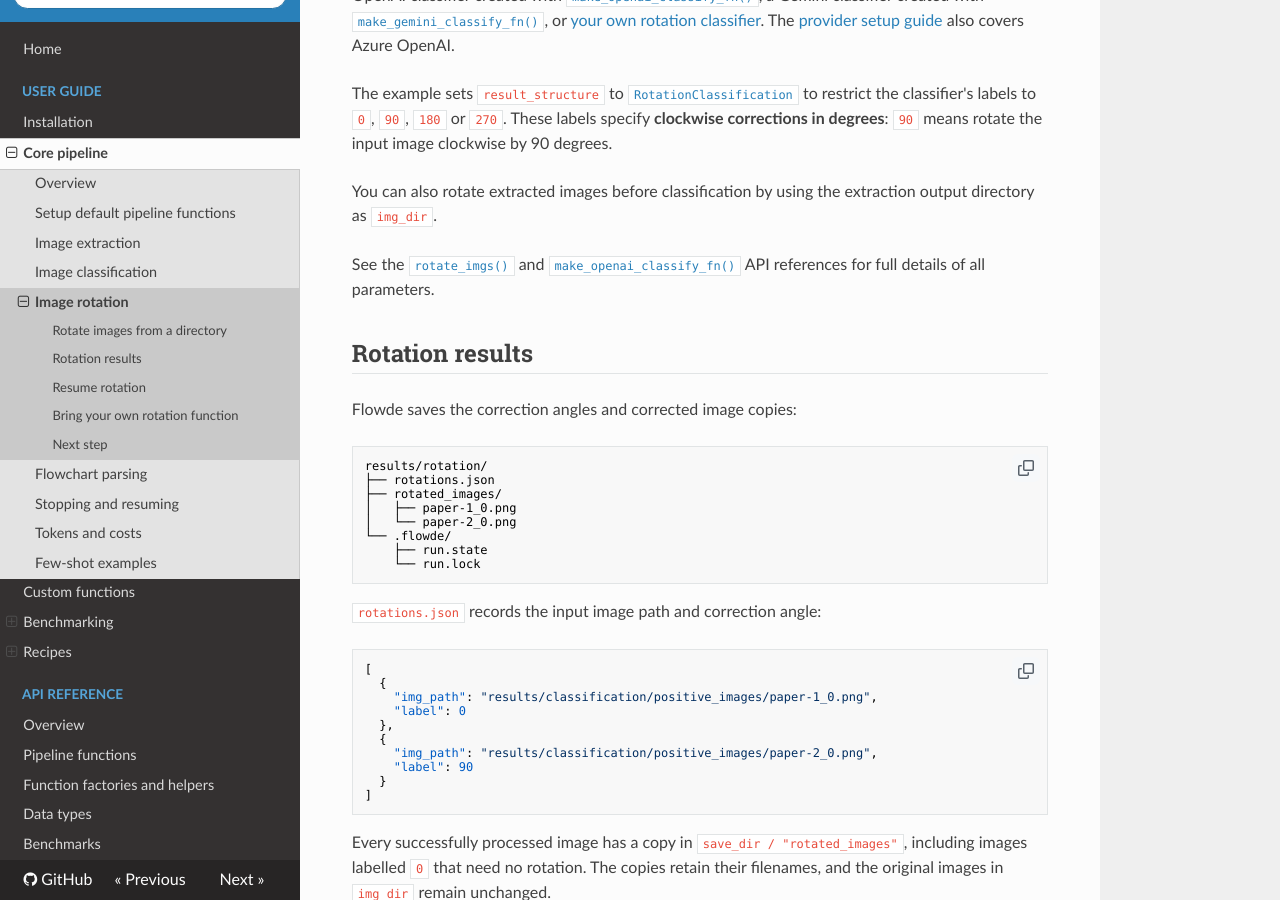
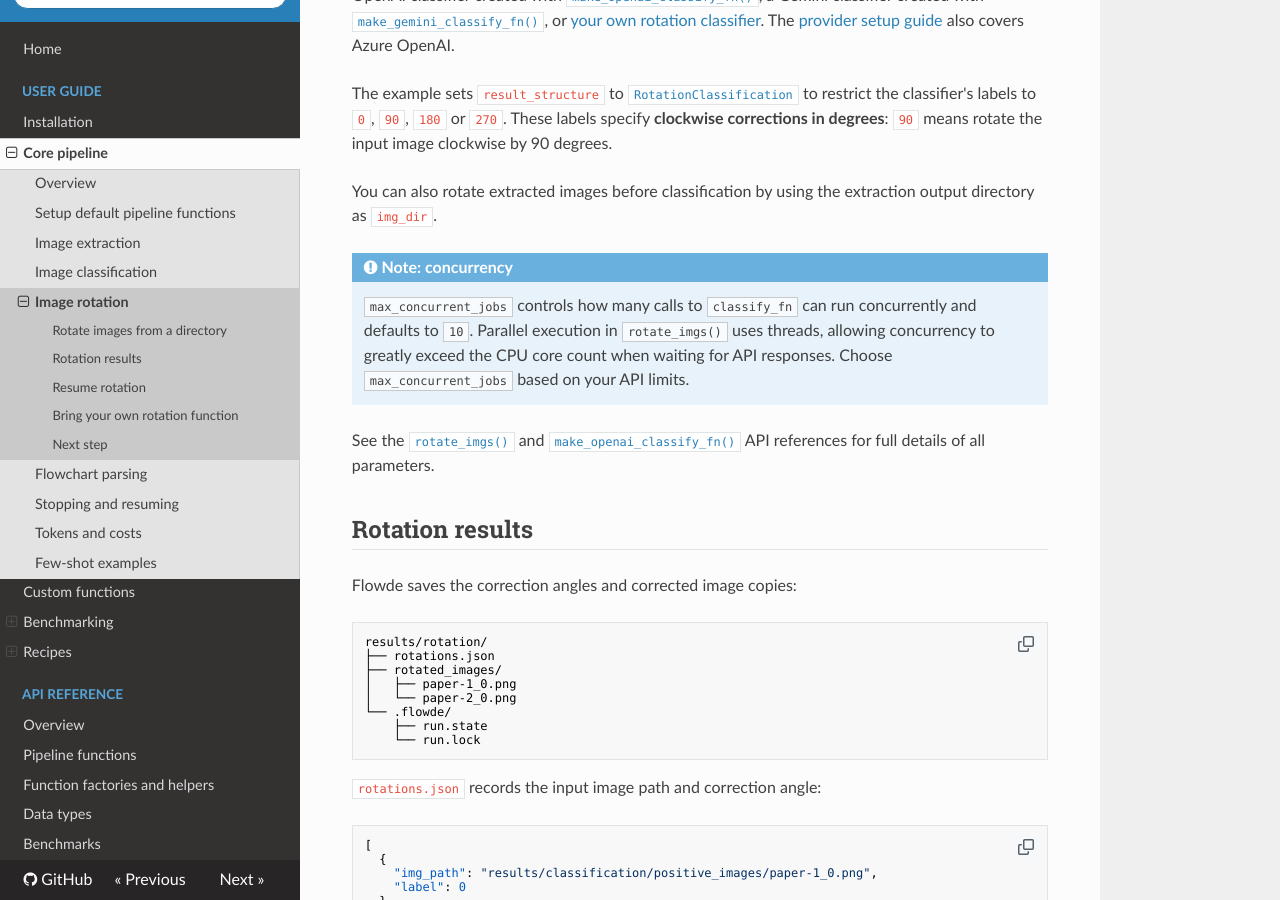
Before and after one commit to EPPI-Centre/Flowde, an MkDocs documentation site: the page built from docs/pipeline/rotation.md, in a window 1280 px wide and 900 px high, scrolled down 923 px. Built offline with MkDocs 1.6.1, drawn with Linux system fonts in a browser that asks for light colours; nearby versions of some CDN libraries.

Commit message:
note in docs on concurrency

```diff
--- a/docs/pipeline/rotation.md
+++ b/docs/pipeline/rotation.md
@@ -64,6 +64,21 @@ clockwise by 90 degrees.
 
 You can also rotate extracted images before classification by using the
 extraction output directory as `img_dir`.
+
+<!-- prettier-ignore-start -->
+<!-- markdownlint-disable MD046 -->
+
+!!! note "Note: concurrency"
+
+    `max_concurrent_jobs` controls how many calls to `classify_fn` can run
+    concurrently and defaults to `10`. Parallel execution in
+    [`rotate_imgs()`](../reference/pipeline.md#flowde.rotate_imgs.rotate_imgs)
+    uses threads, allowing concurrency to greatly exceed the CPU core count
+    when waiting for API responses. Choose `max_concurrent_jobs` based on your
+    API limits.
+
+<!-- markdownlint-enable MD046 -->
+<!-- prettier-ignore-end -->
 
 See the
 [`rotate_imgs()`](../reference/pipeline.md#flowde.rotate_imgs.rotate_imgs)
```
Also changed, not shown: docs/AGENTS.md (added, +38 -0 lines), docs/pipeline/classification.md (+15 -0 lines), docs/pipeline/image-extraction.md (+14 -0 lines), docs/pipeline/parsing.md (+15 -0 lines).
